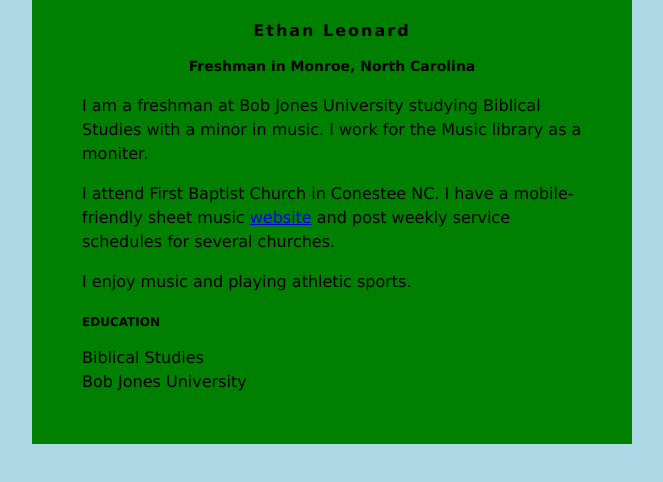
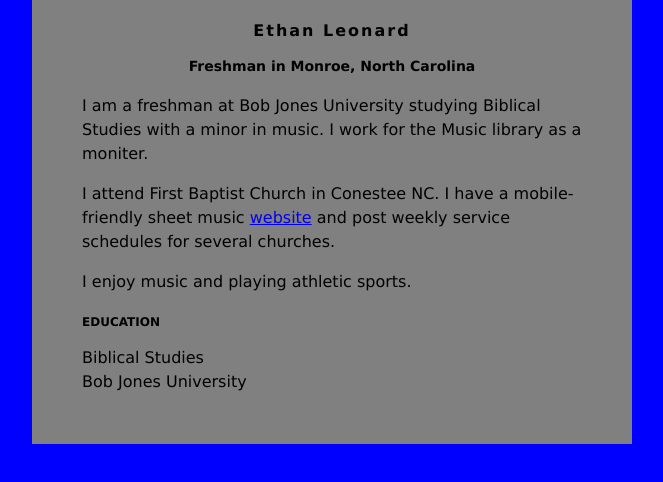
Before and after one commit to Bucketballer/Bucketballer.github.io, a plain HTML site: page index.html in a window 1280 px wide. Shown: the whole page, without its empty margins (308-971 px from the left). Drawn offline with Linux system fonts and the light colour scheme.

Commit message:
Update index.html

```diff
--- a/index.html
+++ b/index.html
@@ -2,11 +2,11 @@
 <head>
 <style>
 body {
-    background: LightBlue;
+    background: Blue;
     font-family: Verdana;
 }
 #content {
-    background: Green;
+    background: Grey;
     min-width: 200px;
     max-width: 500px;
     padding: 50px;
```
